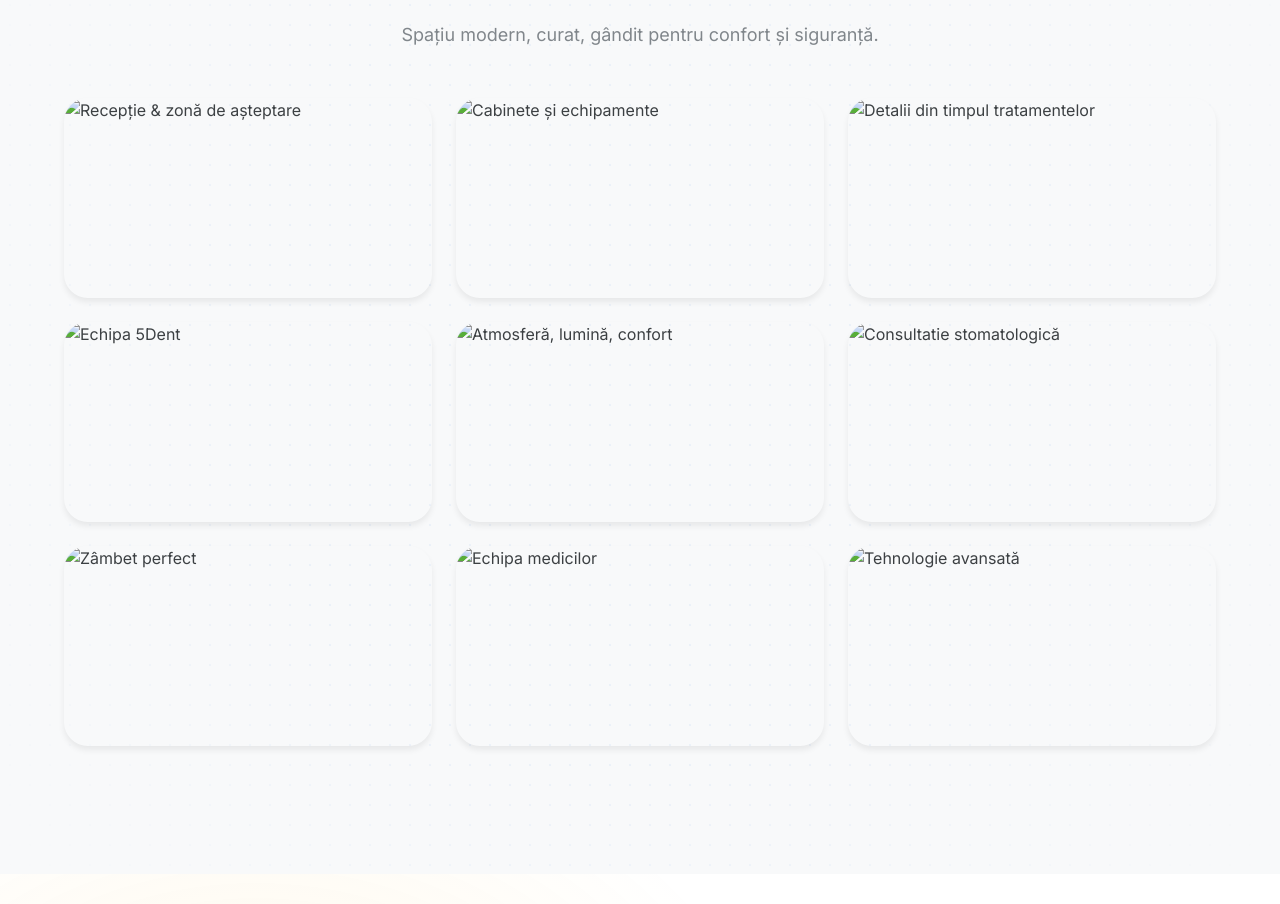
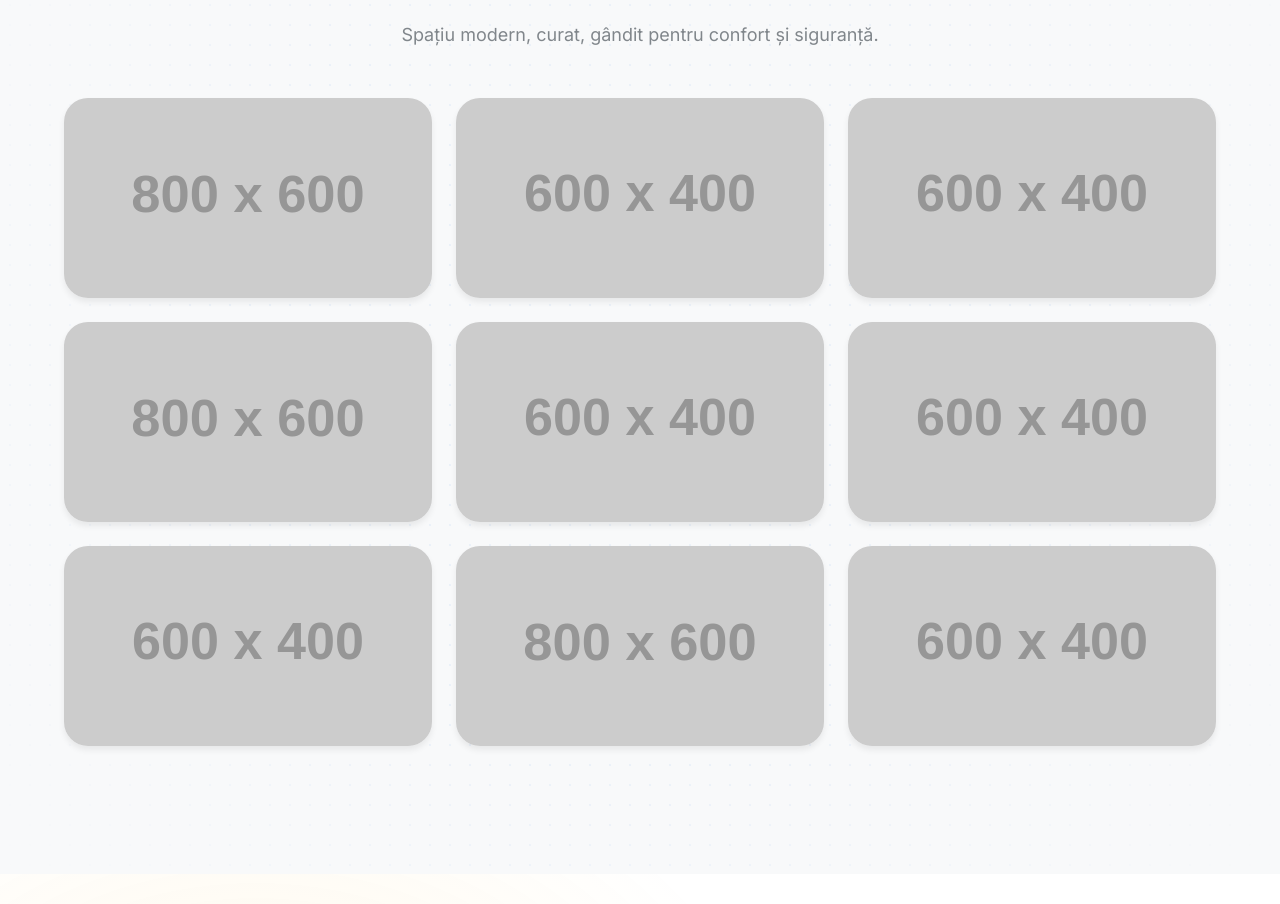
Before and after one commit to sorinpintilie-lgtm/5dent, a website: page index.html in a window 1280 px wide. Shown: the part 4303-5207 px from the top of the page. Drawn offline with Linux system fonts and the light colour scheme; placeholder pictures from the web are drawn by us.

Commit message:
Replace large images and videos with placeholders to fix broken media links

```diff
--- a/index.html
+++ b/index.html
@@ -38,8 +38,8 @@
     <!-- Hero Section -->
     <section id="home" class="hero">
         <div class="hero-video">
-            <video autoplay muted loop playsinline poster="a-woman-at-an-appointment-with-a-professional-dent-2026-01-05-05-08-43-utc.jpg">
-                <source src="Beautiful-Smile-And-Perfect-Teeth-In-Dental-Clinic-4K-2025-12-17-21-47-45-Utc.mp4" type="video/mp4">
+            <video autoplay muted loop playsinline poster="https://placehold.co/1920x1080/1a73e8/ffffff?text=Dental+Clinic">
+                <source src="https://www.w3schools.com/html/mov_bbb.mp4" type="video/mp4">
             </video>
         </div>
         <div class="hero-overlay"></div>
@@ -269,7 +269,7 @@
         <div class="container">
             <div class="about-grid">
                 <div class="about-image">
-                    <img src="professional-team-of-dentists-and-assistants-posin-2026-01-07-01-01-37-utc.jpg" alt="Echipă 5Dent">
+                    <img src="https://placehold.co/600x400/1a73e8/ffffff?text=Echipa+5Dent" alt="Echipă 5Dent">
                 </div>
                 <div class="about-content">
                     <span class="section-label">Despre Noi</span>
@@ -333,63 +333,63 @@
 
             <div class="gallery-masonry">
                 <div class="gallery-item large">
-                    <img src="a-woman-at-an-appointment-with-a-professional-dent-2026-01-05-05-08-43-utc.jpg" alt="Recepție & zonă de așteptare">
+                    <img src="https://placehold.co/800x600/1a73e8/ffffff?text=Receptie" alt="Recepție & zonă de așteptare">
                     <div class="gallery-caption">
                         <h4>Recepție</h4>
                         <p>Zonă de așteptare modernă</p>
                     </div>
                 </div>
                 <div class="gallery-item">
-                    <img src="female-dentist-with-assistant-working-in-dental-cl-2026-01-07-07-00-33-utc.jpg" alt="Cabinete și echipamente">
+                    <img src="https://placehold.co/600x400/34a853/ffffff?text=Cabinet" alt="Cabinete și echipamente">
                     <div class="gallery-caption">
                         <h4>Cabinet</h4>
                         <p>Echipamente avansate</p>
                     </div>
                 </div>
                 <div class="gallery-item">
-                    <img src="dental-tools-medical-equipment-2026-01-07-01-00-49-utc.jpg" alt="Detalii din timpul tratamentelor">
+                    <img src="https://placehold.co/600x400/f9ab00/ffffff?text=Instrumente" alt="Detalii din timpul tratamentelor">
                     <div class="gallery-caption">
                         <h4>Instrumente</h4>
                         <p>Tehnologie de ultimă oră</p>
                     </div>
                 </div>
                 <div class="gallery-item large">
-                    <img src="team-of-young-dentists-with-dental-instruments-in-2026-01-08-21-48-27-utc.jpg" alt="Echipa 5Dent">
+                    <img src="https://placehold.co/800x600/ea4335/ffffff?text=Echipa" alt="Echipa 5Dent">
                     <div class="gallery-caption">
                         <h4>Echipă</h4>
                         <p>Profesioniști dedicat</p>
                     </div>
                 </div>
                 <div class="gallery-item">
-                    <img src="close-up-of-young-woman-s-mouth-2026-01-11-09-42-06-utc.jpg" alt="Atmosferă, lumină, confort">
+                    <img src="https://placehold.co/600x400/1a73e8/ffffff?text=Atmosfera" alt="Atmosferă, lumină, confort">
                     <div class="gallery-caption">
                         <h4>Atmosferă</h4>
                         <p>Confort și relaxare</p>
                     </div>
                 </div>
                 <div class="gallery-item">
-                    <img src="in-a-modern-medical-center-dentistry-checks-the-r-2026-01-05-05-35-48-utc.jpg" alt="Consultatie stomatologică">
+                    <img src="https://placehold.co/600x400/34a853/ffffff?text=Consultatie" alt="Consultatie stomatologică">
                     <div class="gallery-caption">
                         <h4>Consultatie</h4>
                         <p>Diagnostic precis</p>
                     </div>
                 </div>
                 <div class="gallery-item">
-                    <img src="a-closeup-shot-of-a-smiling-woman-showing-her-clea-2026-01-11-08-37-43-utc.jpg" alt="Zâmbet perfect">
+                    <img src="https://placehold.co/600x400/f9ab00/ffffff?text=Zambet" alt="Zâmbet perfect">
                     <div class="gallery-caption">
                         <h4>Rezultate</h4>
                         <p>Zâmbetul tău ideal</p>
                     </div>
                 </div>
                 <div class="gallery-item large">
-                    <img src="professional-team-of-dentists-and-assistants-posin-2026-01-07-01-01-37-utc.jpg" alt="Echipa medicilor">
+                    <img src="https://placehold.co/800x600/ea4335/ffffff?text=Medici" alt="Echipa medicilor">
                     <div class="gallery-caption">
                         <h4>Echipa</h4>
                         <p>Specialiști în stomatologie</p>
                     </div>
                 </div>
                 <div class="gallery-item">
-                    <img src="with-the-help-of-high-tech-equipment-and-expert-sk-2026-01-05-04-52-49-utc.jpg" alt="Tehnologie avansată">
+                    <img src="https://placehold.co/600x400/1a73e8/ffffff?text=Tehnologie" alt="Tehnologie avansată">
                     <div class="gallery-caption">
                         <h4>Tehnologie</h4>
                         <p>Instrumente moderne</p>
```
